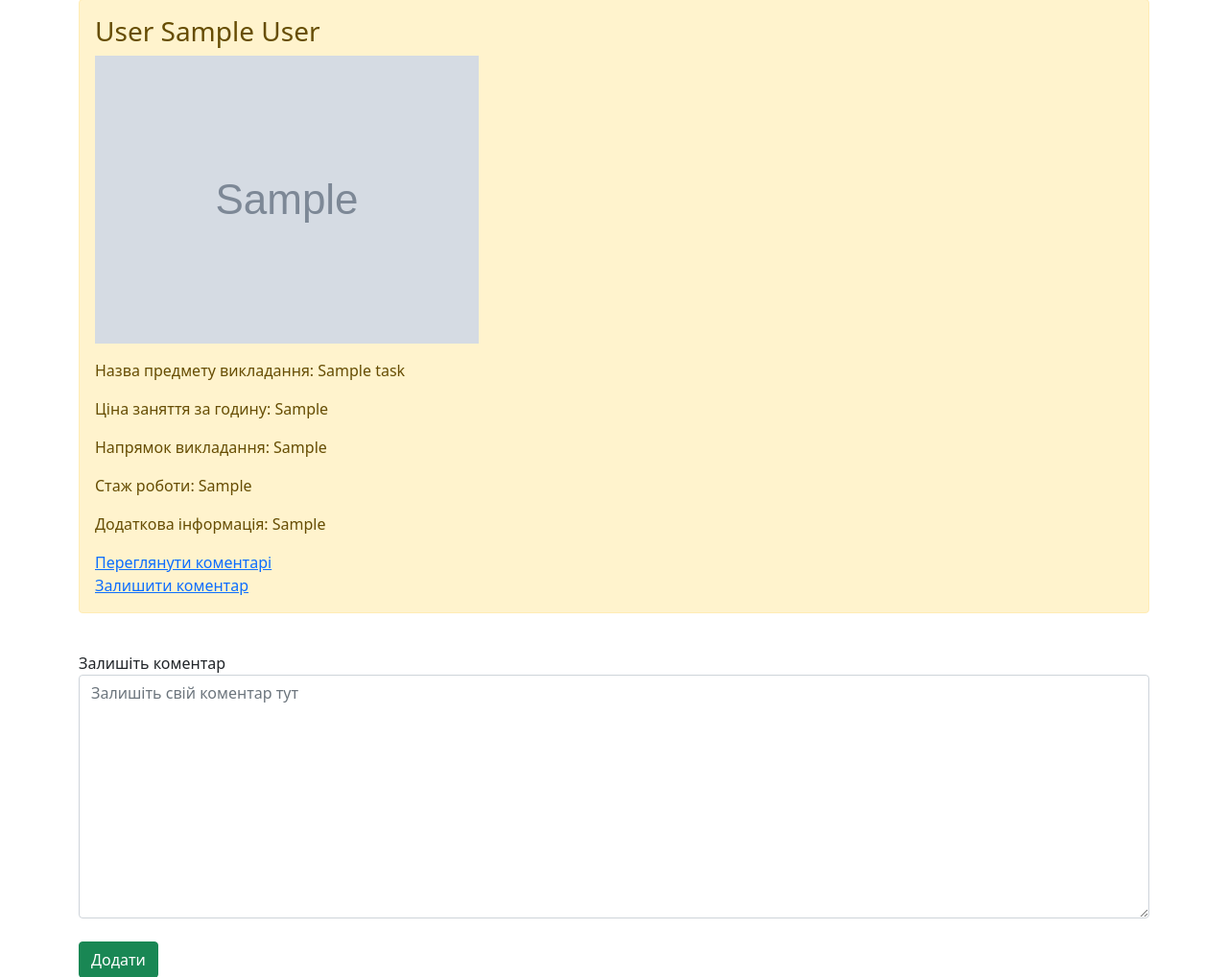
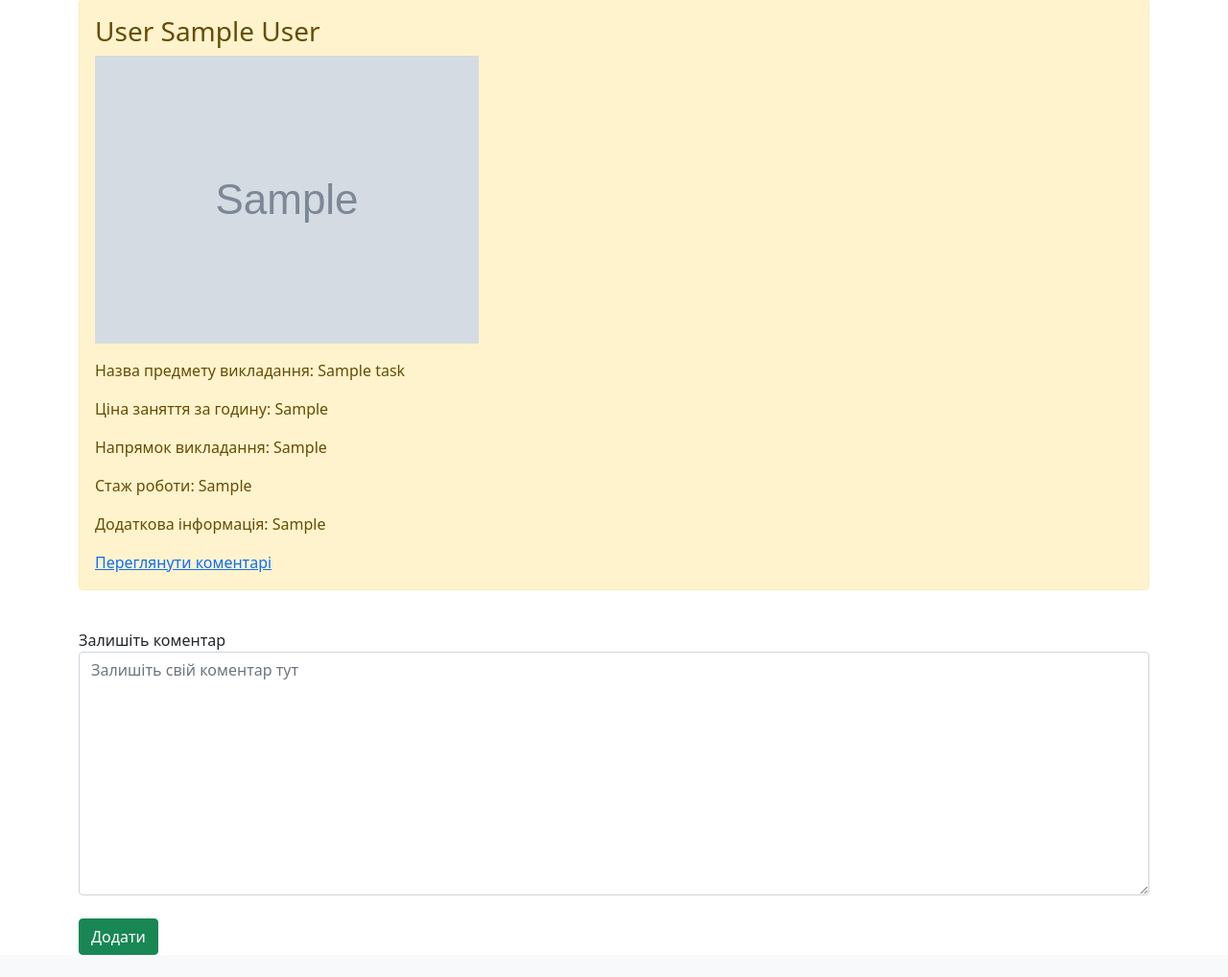
Before and after one commit to BohdanMukhailiuk/Coursework, a Django app: page /comment in a window 1280 px wide. Shown: the part 138-1156 px from the top of the page at 96% size. Run offline with Django 3.2, Linux system fonts and the light colour scheme; a user stored in the database is signed in; tables that the repository leaves empty hold one stand-in row (values such as "Sample post"); grey boxes marked "Sample" are stand-in pictures.

Commit message:
made it possible to add the comment

```diff
--- a/main/templates/main/comment.html
+++ b/main/templates/main/comment.html
@@ -20,8 +20,7 @@
                                     <p>Напрямок викладання: {{ el.specialization }}</p>
                                     <p>Стаж роботи: {{ el.experience }}</p>
                                     <p>Додаткова інформація: {{ el.extra_information }}</p>
-                                    <div><a href="{% url 'main:about' %}">Переглянути коментарі</a></div>
-                                    <div><a href="{% url 'main:comment' %}">Залишити коментар</a></div>
+                                    <div><a href="{% url 'main:about' pk=el.pk %}">Переглянути коментарі</a></div>
                                 </div>
                         {% endif %}
                 {% endfor %}
@@ -31,7 +30,6 @@
                 {% csrf_token %}
                 <br>
                 Залишіть коментар
-                {{ form.name }}
                 {{ form.feedback }}
                 <br>
                 <button type="submit" class="btn btn-success">Додати</button>
```
